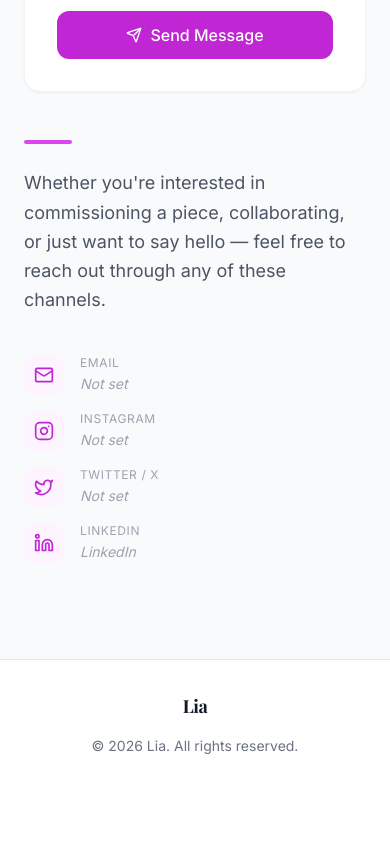
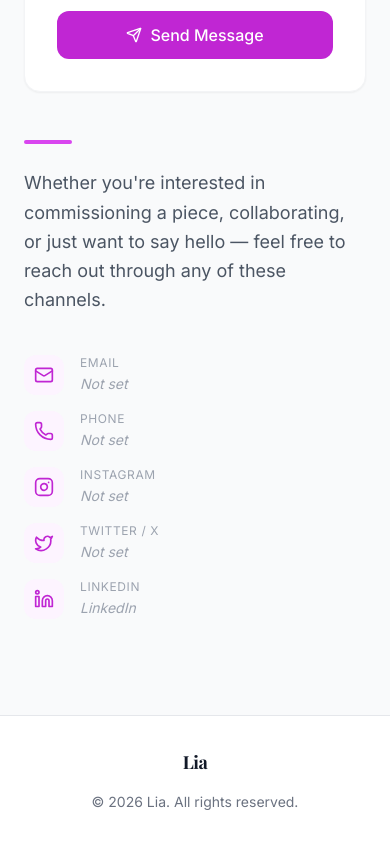
Before and after one commit to lia-portfolio/lia-portfolio-website, a React (Vite) app: page / in a window 390 px wide. Shown: the part 5029-5873 px from the top of the page. Before the commit the page ends 5817 px from the top, so only its background shows below. Built offline with nearby package versions, Linux system fonts and the light colour scheme; a web font is replaced by a local one.

Commit message:
feat: add phone field to contact information and update related components

```diff
--- a/src/admin/AdminPanel.tsx
+++ b/src/admin/AdminPanel.tsx
@@ -358,6 +358,12 @@ export function AdminPanel({ token, onLogout }: AdminPanelProps) {
                 placeholder="lia@example.com"
               />
               <Field
+                label="Phone"
+                value={form.contact.phone}
+                onChange={(v) => update('contact', { ...form.contact, phone: v })}
+                placeholder="+34 600 000 000"
+              />
+              <Field
                 label="Instagram URL"
                 value={form.contact.instagram}
                 onChange={(v) => update('contact', { ...form.contact, instagram: v })}
--- a/src/components/sections/Contact.tsx
+++ b/src/components/sections/Contact.tsx
@@ -1,4 +1,4 @@
-import { Mail, Instagram, Twitter, Linkedin, Send } from 'lucide-react'
+import { Mail, Phone, Instagram, Twitter, Linkedin, Send } from 'lucide-react'
 import content from '../../data/content.json'
 import type { SiteContent } from '../../types/content'
 
@@ -11,6 +11,12 @@ export function Contact() {
       label: 'Email',
       href: contact.email ? `mailto:${contact.email}` : null,
       text: contact.email || 'Not set',
+    },
+    {
+      icon: Phone,
+      label: 'Phone',
+      href: contact.phone ? `tel:${contact.phone}` : null,
+      text: contact.phone || 'Not set',
     },
     {
       icon: Instagram,
--- a/src/data/content.json
+++ b/src/data/content.json
@@ -46,6 +46,7 @@
   ],
   "contact": {
     "email": "",
+    "phone": "",
     "instagram": "",
     "twitter": "",
     "linkedin": ""
--- a/src/types/content.ts
+++ b/src/types/content.ts
@@ -26,6 +26,7 @@ export interface OtherWorkItem {
 
 export interface ContactContent {
   email: string
+  phone: string
   instagram: string
   twitter: string
   linkedin: string
```
